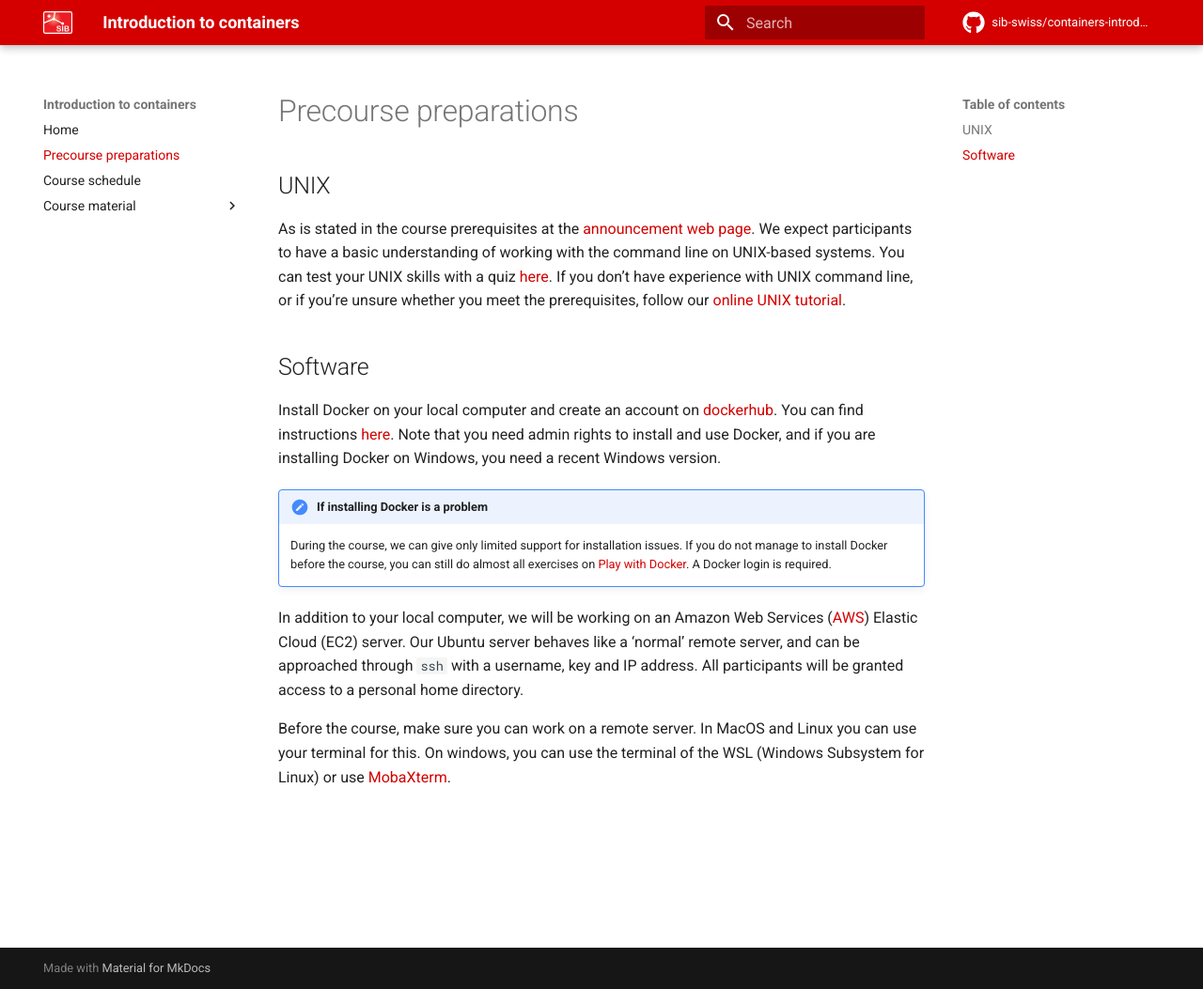
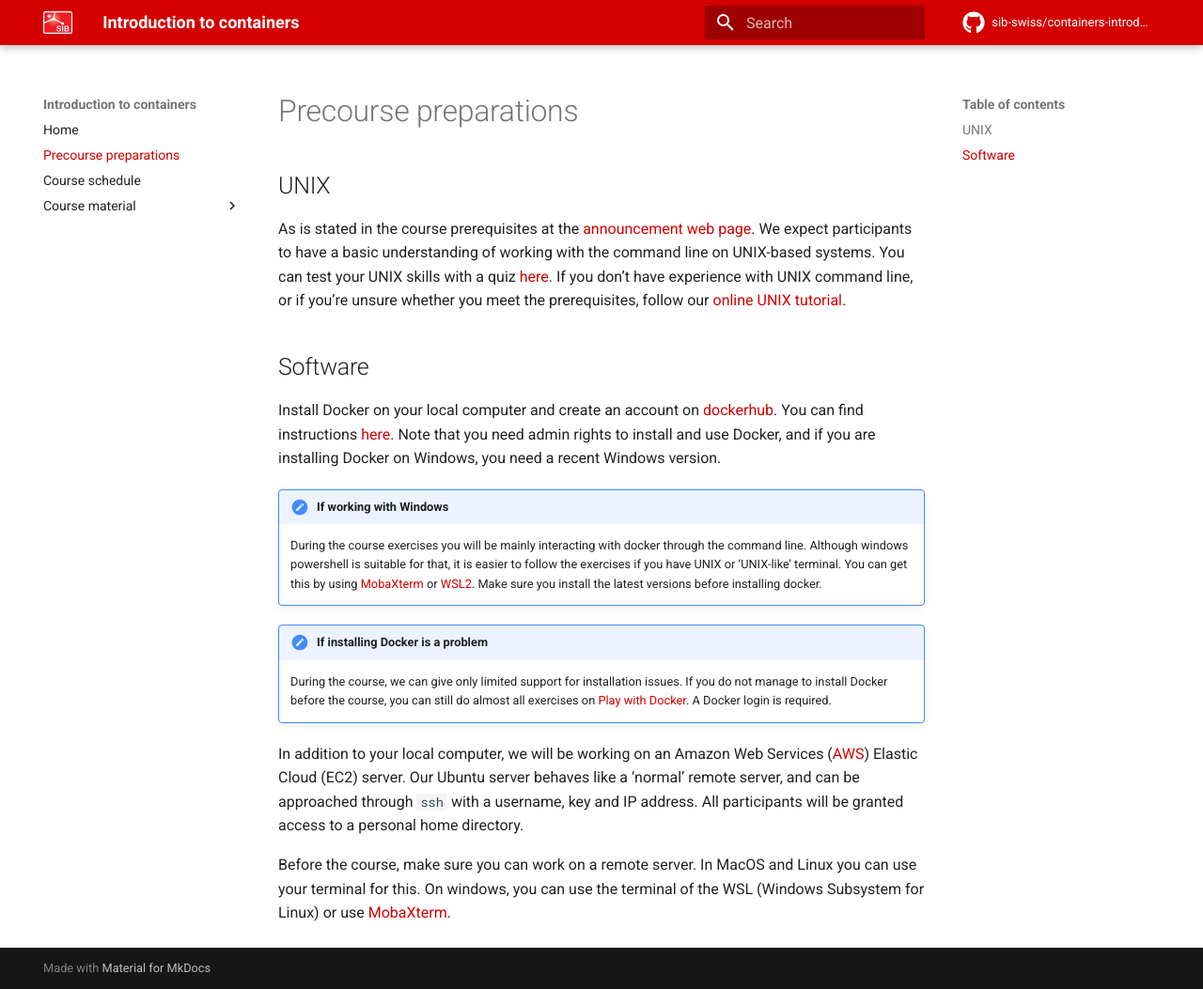
Before and after one commit to sib-swiss/containers-introduction-training, an MkDocs documentation site: the page built from docs/precourse.md, in a window 1280 px wide and 1053 px high. Shown: the whole window at 94% size. Built offline with MkDocs 1.6.1 and Material for MkDocs 9.7.7, drawn with Linux system fonts in a browser that asks for light colours; comment, search, counter and statistics services are not loaded; the version menu is left out.

Commit message:
extra instructions windows users

```diff
--- a/docs/precourse.md
+++ b/docs/precourse.md
@@ -7,6 +7,9 @@ As is stated in the course prerequisites at the [announcement web page](https://
 
 Install Docker on your local computer and create an account on [dockerhub](https://hub.docker.com/). You can find instructions [here](https://docs.docker.com/get-docker/). Note that you need admin rights to install and use Docker, and if you are installing Docker on Windows, you need a recent Windows version.
 
+!!! note "If working with Windows"
+    During the course exercises you will be mainly interacting with docker through the command line. Although windows powershell is suitable for that, it is easier to follow the exercises if you have UNIX or 'UNIX-like' terminal. You can get this by using [MobaXterm](https://mobaxterm.mobatek.net/ "get MobaXterm") or [WSL2](https://docs.microsoft.com/en-us/windows/wsl/install). Make sure you install the latest versions before installing docker.
+
 !!! note "If installing Docker is a problem"
     During the course, we can give only limited support for installation issues. If you do not manage to install Docker before the course, you can still do almost all exercises on [Play with Docker](https://labs.play-with-docker.com/). A Docker login is required.
 
```
Also changed, not shown: docs/course_material/introduction_containers.md (+1 -1 lines), docs/index.md (+1 -1 lines).
